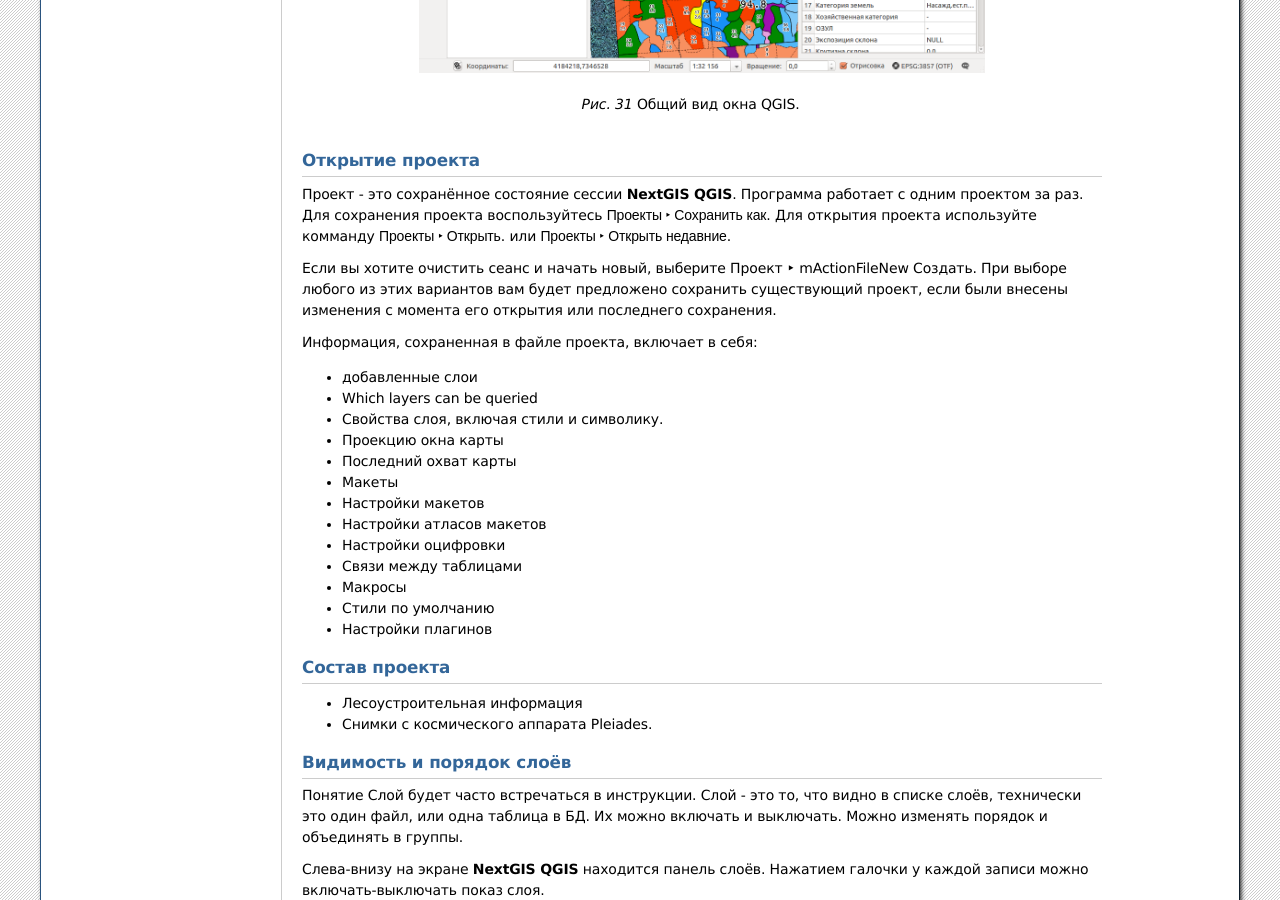
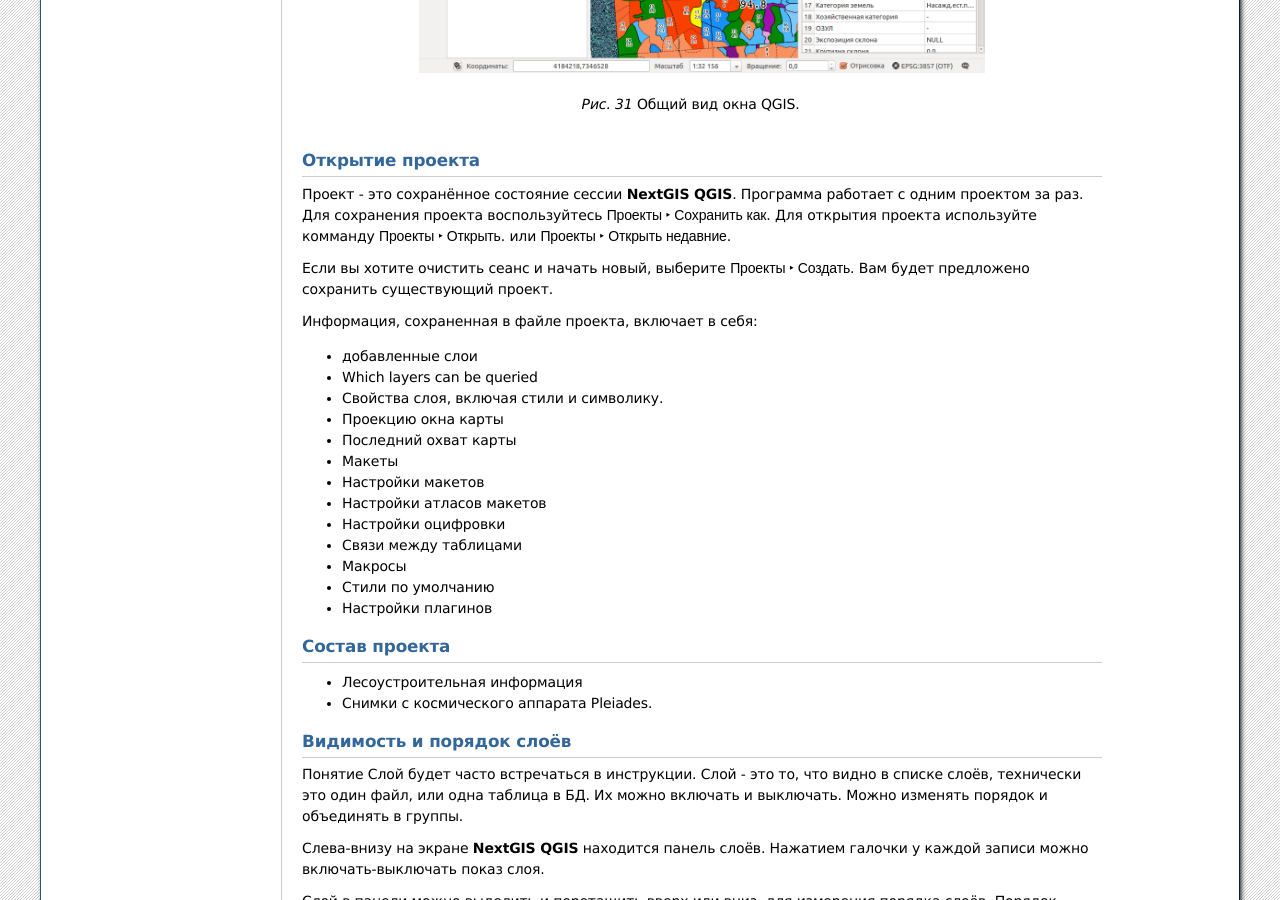
Before and after one commit to nextgis/docs_howto, a Sphinx documentation site: the page built from source/pt-zapovednik.rst, in a window 1280 px wide and 900 px high, scrolled down 1761 px. Built offline with Sphinx 7.4.7, drawn with Linux system fonts in a browser that asks for light colours; formulas are drawn with MathJax 3.

Commit message:
теги

```diff
--- a/source/pt-zapovednik.rst
+++ b/source/pt-zapovednik.rst
@@ -91,7 +91,7 @@
 Проект - это сохранённое состояние сессии :program:`NextGIS QGIS`. Программа работает с одним проектом за раз. Для сохранения проекта воспользуйтесь :menuselection:`Проекты --> Сохранить как`. Для открытия проекта используйте комманду :menuselection:`Проекты --> Открыть`.  или  :menuselection:`Проекты --> Открыть недавние`.
 
 
-Если вы хотите очистить сеанс и начать новый, выберите Проект ‣ mActionFileNew Создать. При выборе любого из этих вариантов вам будет предложено сохранить существующий проект, если были внесены изменения с момента его открытия или последнего сохранения.
+Если вы хотите очистить сеанс и начать новый, выберите :menuselection:`Проекты --> Создать`. Вам будет предложено сохранить существующий проект.
 
 Информация, сохраненная в файле проекта, включает в себя:
 
```
